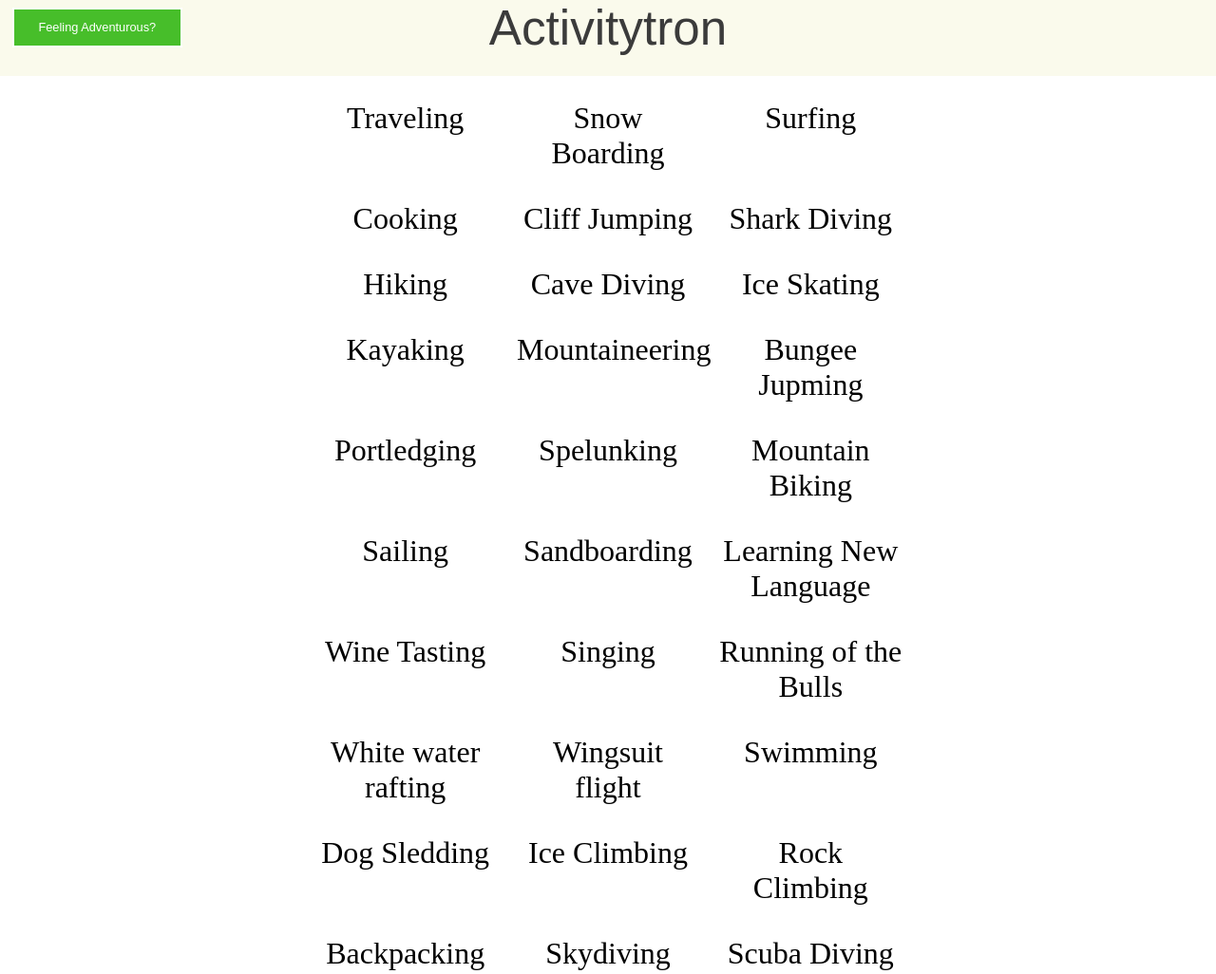
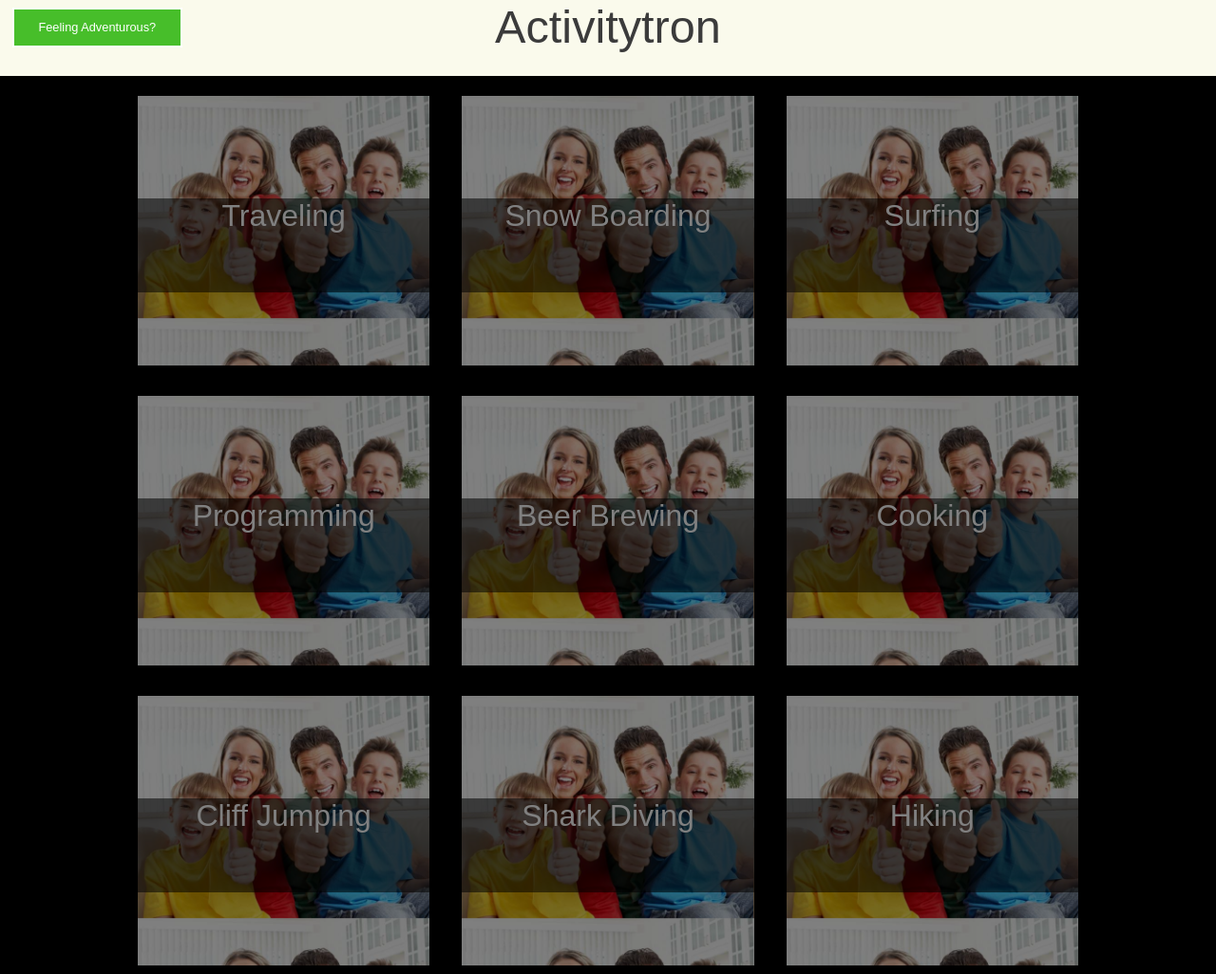
Before and after one commit to htt12/Hackathon2_Team4, a plain HTML site: page index.html in a window 1280 px wide. Shown: the top 1026 px of the page at 95% size. Drawn offline with nearby package versions, Linux system fonts and the light colour scheme; a web font is replaced by a local one.

Commit message:
Final product with finishing touches

```diff
--- a/main.js
+++ b/main.js
@@ -25,6 +25,8 @@ function handleResultClick(){
 }
 
 function randomAdventure() {
+    $(".youtube-video").empty();
+    $(".wiki-content").empty();
     var searchTerm = activityArray[Math.floor((Math.random()*activityArray.length))];
     youtubeApiCall(searchTerm);
     getSearchInfo(searchTerm);
--- a/style.css
+++ b/style.css
@@ -3,7 +3,7 @@ body {
     display: grid;
     grid-template-columns: 1fr;
     grid-template-rows: 10vh 90vh;
-    background-color: rgb(255, 255, 255);
+    background-color: black;
     color:white;
     background-size: 100vw;
     margin: 0px;
@@ -20,7 +20,7 @@ header {
     background-color: rgb(250, 250, 236);
     color: rgb(59, 59, 59);
     text-align: center;
-    font-size: 4vw;
+    font-size: 3.8vw;
     font-family: 'Aldrich', sans-serif;
 }
 
@@ -37,6 +37,7 @@ header {
 
 
 .resultDiv{
+    opacity: 0.5;
     margin-top: 2vh;
     margin-bottom: 2vh;
     display: grid;
@@ -45,8 +46,12 @@ header {
     color: black;
     background-color: white;
     width: 30%;
+    height: 40%;
     font-size: 4vh;
     text-align: center;
+    background-image: url("images/familyfun.jpg");
+    background-size: 100%;
+
 }
 
 .bigTextBox{
@@ -117,9 +122,9 @@ header {
     display: flex;
     flex-wrap: wrap;
     justify-content: space-around;
-    padding: 10px;
+    padding: 5px;
     position: absolute;
-    width: 50%;
+    width: 80%;
     text-align: center;
     grid-column: 1;
     grid-row: 2/3;
@@ -197,8 +202,11 @@ iframe{
     grid-row: 1/2;
     overflow: hidden;
     background-color: black;
-    /* border: 2px solid rgb(182, 0, 0); */
+    overflow: scroll;
+}
 
+.wiki-content::-webkit-scrollbar{
+    display: none;
 }
 
 .wiki-description{
@@ -207,6 +215,7 @@ iframe{
     grid-row: 3/4;
     font-family: 'Fjalla One', sans-serif;
     padding: 1vw;
+    font-size: 3.5vh;
 }
 
 .wiki-title{
@@ -245,8 +254,8 @@ iframe{
     top: 1%;
     left: 1%;
     margin: 0;
-    --color: #300ccf;
-    --hover: #6ed1ef;
+    --color: #13cf0c;
+    --hover: #6eef6e;
   }
 
 .pulse:hover,
@@ -278,4 +287,18 @@ button {
     line-height: 1;
     margin: 0.5em;
     padding: 1em 2em;
+    z-index: 6;
   }
+
+  .titleBar {
+    height: 35%;
+    width: 100%;
+    background-color: rgba(0, 0, 0, 0.536);
+    margin-top: 35%;
+    color: white;
+    font-family: 'Aldrich', sans-serif;
+ }
+
+ .resultDiv:hover {
+   opacity: 1;
+ }
--- a/wiki.js
+++ b/wiki.js
@@ -16,15 +16,16 @@ function wikiApiCall(searchTerm){
 
 }
 
-var activityArray = ['Traveling', 'Snow Boarding', 'Surfing', 'Cooking', 'Cliff Jumping','Shark Diving', 'Hiking', 'Cave Diving','Ice Skating',' Kayaking','Mountaineering',' Bungee Jupming',' Portledging',' Spelunking',' Mountain Biking',' Sailing',' Sandboarding','Learning New Language',' Wine Tasting',' Singing',' Running of the Bulls',' White water rafting',' Wingsuit flight','Swimming',' Dog Sledding',' Ice Climbing','Rock Climbing',' Backpacking',' Skydiving', 'Scuba Diving'];
+var activityArray = ['Traveling', 'Snow Boarding', 'Surfing', 'Programming', 'Beer Brewing', 'Cooking', 'Cliff Jumping','Shark Diving', 'Hiking', 'Cave Diving','Ice Skating',' Kayaking','Mountaineering',' Bungee Jupming',' Poll Dancing',' Spelunking',' Mountain Biking',' Sailing',' Sandboarding','Learning New Language',' Wine Tasting',' Singing',' Running with the Bulls',' White water rafting',' Wingsuit flight','Swimming',' Dog Sledding',' Ice Climbing','Rock Climbing',' Backpacking',' Skydiving', 'Scuba Diving', 'Dirt Bike Riding', 'Power Lifting', 'Flying a Plane', 'Horseback Riding', 'Gambling', 'Fencing', 'Golfing', 'Weightlifting', 'Archery', 'Ping Pong', 'Dodgeball', 'Skateboarding', 'Wakeboard', 'Quidditch', 'Drifting', 'Curling', 'Yoga', 'Painting', 'Bowling', "Clubbing", "Beer Pong", "Karate", "UFC Fighting", "Paintball", "Arm Wrestling", "Crossfit", "Social Drinking", "Centering Div in Div", "Modding Your Car", "Improv", "Dancing"];
 
 function renderResultsOnDom(){
     for(var i = 0; i < activityArray.length; i++){
         // var image = getImageFromWiki(wikiResults[i]);
         // console.log(image);
-        var $resultDiv = $("<div>").text(activityArray[i]).addClass("resultDiv").on("click", handleResultClick);
+        var $resultDiv = $("<div>").addClass("resultDiv");
+        var $titleBar = $("<div>").text(activityArray[i]).addClass("titleBar").on("click", handleResultClick);
+        $($resultDiv).append($titleBar);
         $(".results-container").append($resultDiv);
-
     }
 
 };
```
Also changed, not shown: images/familyfun.jpg (added).
